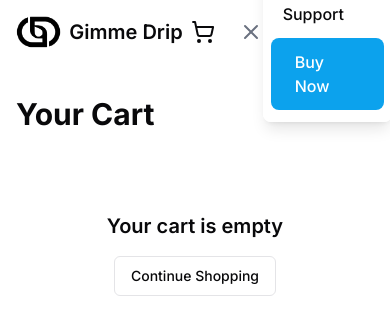
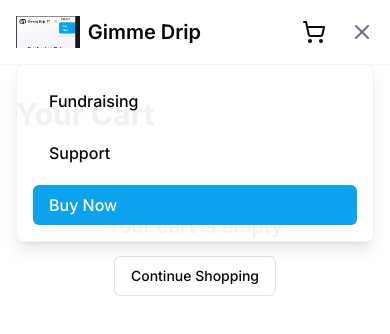
Before and after one commit to Wadein1/product-focus-space, a React (Vite) app: page /cart in a window 390 px wide. Both pictures are taken after a click on the button 362 px from the left and 32 px from the top of the page. Shown: the top 334 px of the page. Built offline with nearby package versions, Linux system fonts and the light colour scheme.

Commit message:
Fix mobile menu functionality
Addressed issues with the mobile menu area to ensure full functionality on smaller screen sizes. Adjustments made based on the current state observed in the attached image.
[skip gpt_engineer]

```diff
--- a/src/components/Navbar.tsx
+++ b/src/components/Navbar.tsx
@@ -15,10 +15,15 @@ const Navbar = () => {
     return () => window.removeEventListener("scroll", handleScroll);
   }, []);
 
+  // Close menu when route changes
+  useEffect(() => {
+    setIsMenuOpen(false);
+  }, [window.location.pathname]);
+
   return (
     <nav
       className={`fixed top-0 left-0 right-0 z-50 transition-all duration-300 ${
-        isScrolled ? "bg-white/80 backdrop-blur-md shadow-sm" : "bg-transparent"
+        isScrolled || isMenuOpen ? "bg-white/80 backdrop-blur-md shadow-sm" : "bg-transparent"
       }`}
     >
       <div className="max-w-7xl mx-auto px-4 sm:px-6 lg:px-8">
@@ -26,7 +31,7 @@ const Navbar = () => {
           <div className="flex-shrink-0">
             <Link to="/" className="flex items-center gap-2">
               <img
-                src="/lovable-uploads/9c7acb22-daf9-46c0-b8de-85418ebe9ee9.png"
+                src="/lovable-uploads/24a13e09-2b4f-48aa-94c4-7345050a0180.png"
                 alt="Logo"
                 className="h-8 w-auto"
               />
--- a/src/components/navigation/MobileNav.tsx
+++ b/src/components/navigation/MobileNav.tsx
@@ -29,25 +29,25 @@ export const MobileNav = ({ isMenuOpen, setIsMenuOpen }: MobileNavProps) => {
       </div>
 
       {isMenuOpen && (
-        <div className="md:hidden">
-          <div className="px-2 pt-2 pb-3 space-y-1 sm:px-3 bg-white/95 backdrop-blur-sm rounded-lg shadow-lg">
+        <div className="md:hidden absolute top-16 left-0 right-0 z-50">
+          <div className="mx-4 p-4 space-y-3 bg-white/95 backdrop-blur-sm rounded-lg shadow-lg border border-gray-100">
             <Link
               to="/fundraising"
-              className="block px-3 py-2 rounded-md text-base font-medium hover:text-primary transition-colors duration-200"
+              className="block w-full px-4 py-2 text-left rounded-md text-base font-medium hover:bg-gray-50 transition-colors duration-200"
               onClick={() => setIsMenuOpen(false)}
             >
               Fundraising
             </Link>
             <Link
               to="/support"
-              className="block px-3 py-2 rounded-md text-base font-medium hover:text-primary transition-colors duration-200"
+              className="block w-full px-4 py-2 text-left rounded-md text-base font-medium hover:bg-gray-50 transition-colors duration-200"
               onClick={() => setIsMenuOpen(false)}
             >
               Support
             </Link>
             <Link
               to="/product"
-              className="block w-full text-left px-3 py-2 rounded-md text-base font-medium button-primary"
+              className="block w-full px-4 py-2 text-left rounded-md text-base font-medium bg-primary text-white hover:bg-primary/90 transition-colors duration-200"
               onClick={() => setIsMenuOpen(false)}
             >
               Buy Now
```
Also changed, not shown: public/lovable-uploads/24a13e09-2b4f-48aa-94c4-7345050a0180.png (added).
